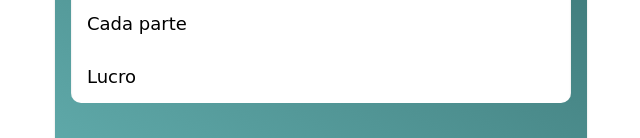
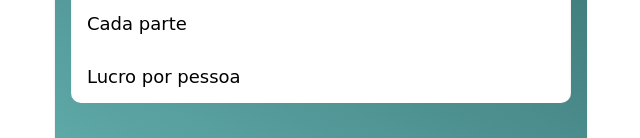
Before and after one commit to matheus-novais/new_project, a plain HTML site: page index.html in a window 1280 px wide. Shown: the part 486-624 px from the top of the page, without its empty margins (319-959 px from the left). Drawn offline with Linux system fonts and the light colour scheme; a web font is replaced by a local one.

Commit message:
Update index.html

```diff
--- a/index.html
+++ b/index.html
@@ -47,7 +47,7 @@
                 <span id="billEach"></span>
             </div>
             <div class="space-between">
-                <span>Lucro</span>
+                <span>Lucro por pessoa</span>
                 <span id="tipEach"></span>
             </div>
 
```
